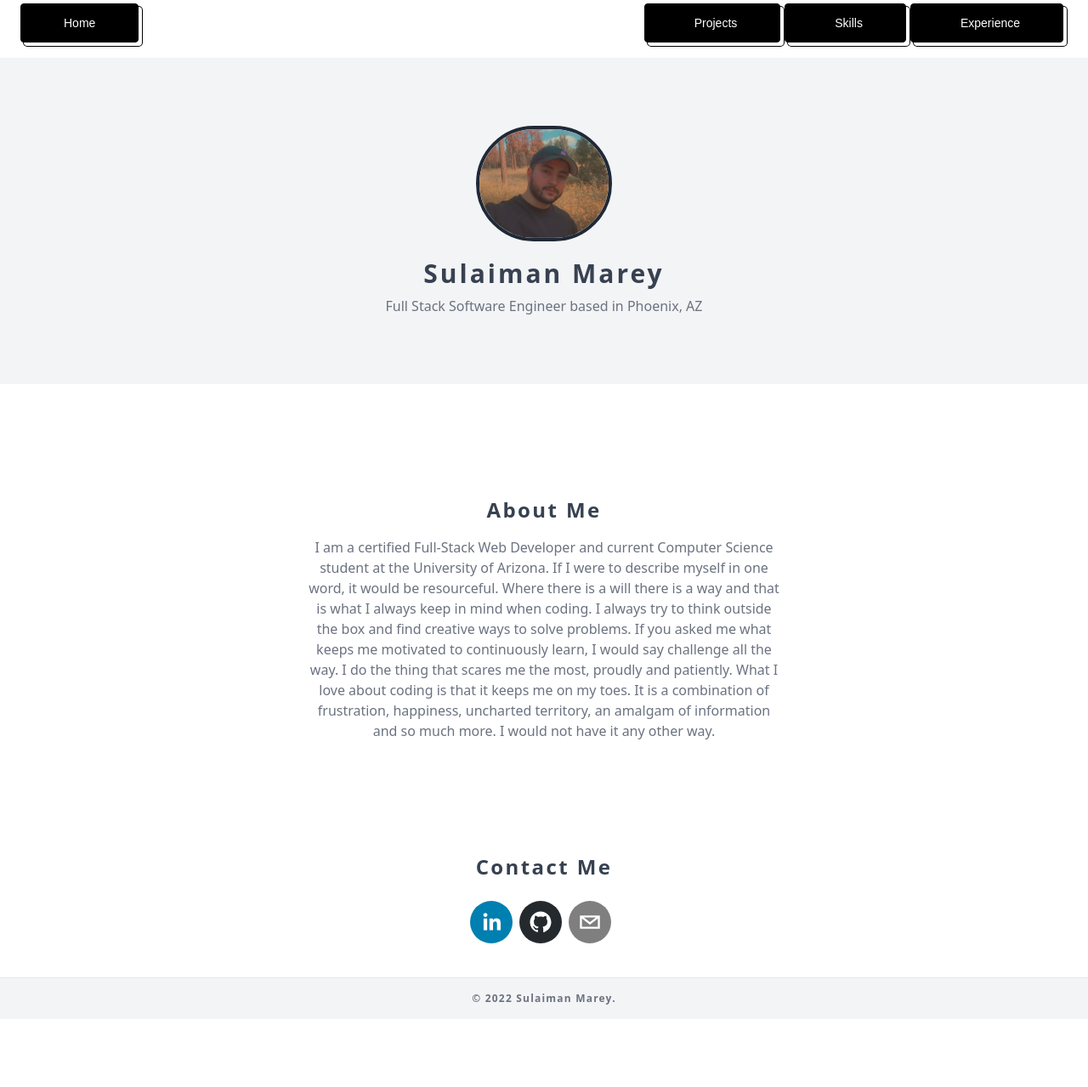
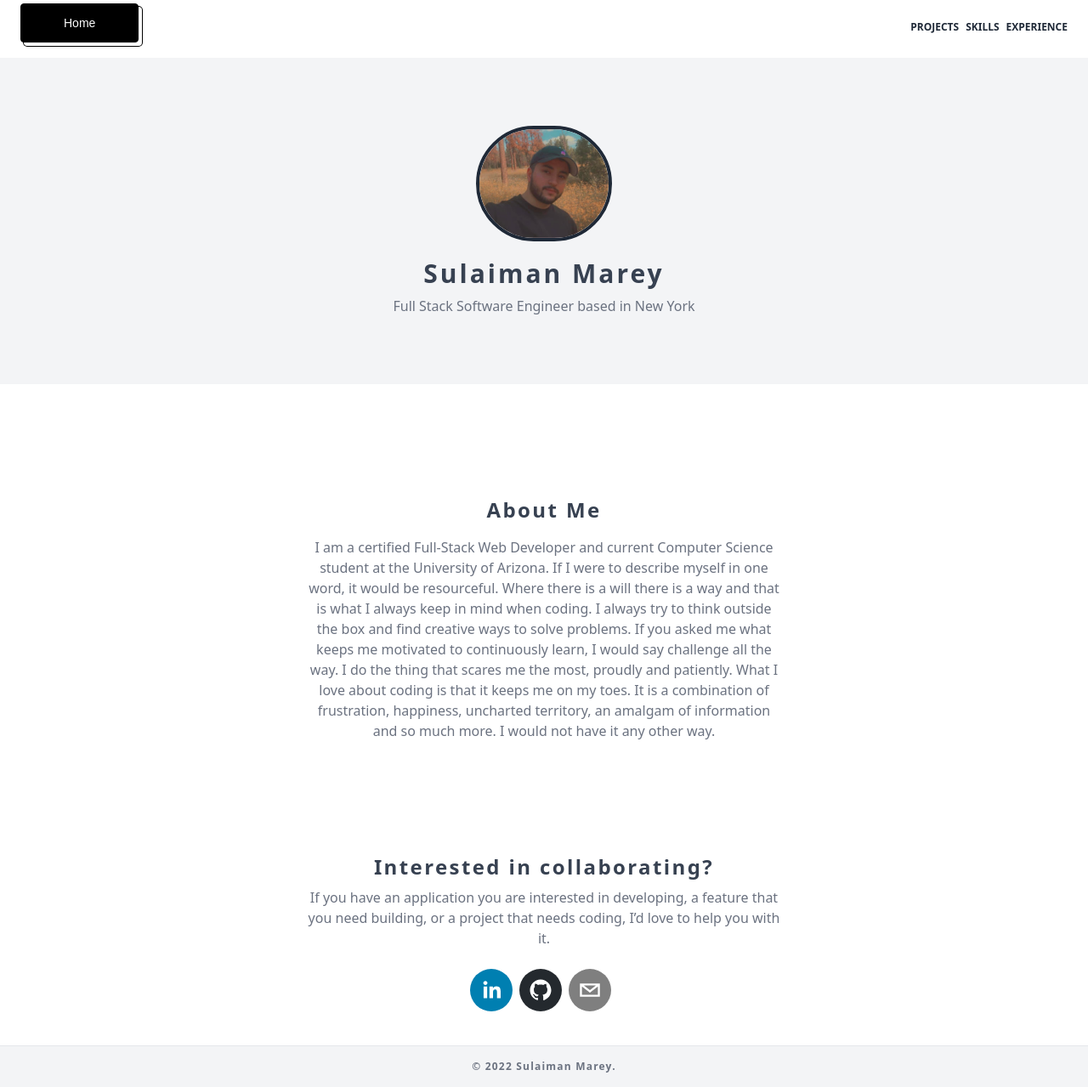
Before and after one commit to adam-marey/myPort, a React (Create React App) app: page / in a window 1280 px wide. Shown: the whole page at 85% size. Before the commit the page ends 1199 px from the top, so only its background shows below. Built offline with nearby package versions, Linux system fonts and the light colour scheme.

Commit message:
changes skills box colors and navbar

```diff
--- a/src/App.css
+++ b/src/App.css
@@ -170,8 +170,6 @@
   margin: 20px;
 }
 
-
-
 .cyan {
   border-top: 3px solid var(--cyan);
 }
@@ -189,7 +187,6 @@
   color: var(--varyDarkBlue);
   font-weight: var(--weight3);
 } */
-
 
 @media (min-width: 950px) {
   .row1-container {
@@ -209,26 +206,25 @@
   }
   .box {
     width: 20%;
-
   }
   .header p {
     width: 30%;
   }
-
 }
 
 .attribution {
-  font-size: 11px; text-align: center;
+  font-size: 11px;
+  text-align: center;
 }
 .attribution a {
   color: hsl(228, 45%, 44%);
 }
 
 :root {
-  --red: hsl(0, 78%, 62%);
-  --cyan: hsl(180, 62%, 55%);
-  --orange: hsl(34, 97%, 64%);
-  --blue: hsl(212, 86%, 64%);
+  --red: hsl(229, 6%, 66%);
+  --cyan: hsl(229, 6%, 66%);
+  --orange: hsl(229, 6%, 66%);
+  --blue: hsl(229, 6%, 66%);
   --varyDarkBlue: hsl(234, 12%, 34%);
   --grayishBlue: hsl(229, 6%, 66%);
   --veryLightGray: hsl(0, 0%, 98%);
--- a/src/components/Contact/Contact.js
+++ b/src/components/Contact/Contact.js
@@ -5,8 +5,15 @@ const Contact = () => {
   return (
     <div className="container mx-auto p-10 lg:w-6/12 lg:pt-28 lg:pt-0">
       <h1 className="tracking-widest text-2xl text-gray-700 font-black pt-5">
-        Contact Me
+        Interested in collaborating?
       </h1>
+      <div className="text-1xl text-gray-500 pt-2">
+        <p>
+          If you have an application you are interested in developing, a feature
+          that you need building, or a project that needs coding, I’d love to
+          help you with it.
+        </p>
+      </div>
       <br />
       <div className="">
         <span className="pr-2 cursor-pointer" target="_blank">
--- a/src/components/IntroImage/IntroImage.js
+++ b/src/components/IntroImage/IntroImage.js
@@ -14,7 +14,7 @@ const IntroImage = () => {
           Sulaiman Marey
         </h1>
         <h4 className="text-1xll text-gray-500 pt-2">
-          Full Stack Software Engineer based in Phoenix, AZ
+          Full Stack Software Engineer based in New York
         </h4>
       </div>
     </div>
--- a/src/components/Navbar/Navbar.js
+++ b/src/components/Navbar/Navbar.js
@@ -42,7 +42,7 @@ const Navbar = ({ fixed }) => {
               <li className="nav-item">
                 <NavLink
                   to="/projects"
-                  className="button-50 py-2 flex items-center text-xs uppercase font-bold leading-snug text-gray-800 hover:opacity-75"
+                  className=" py-2 flex items-center text-xs uppercase font-bold leading-snug text-gray-800 hover:opacity-75"
                 >
                   <span className="ml-2">Projects</span>
                 </NavLink>
@@ -50,7 +50,7 @@ const Navbar = ({ fixed }) => {
               <li className="nav-item">
                 <NavLink
                   to="/skills"
-                  className="button-50 py-2 flex items-center text-xs uppercase font-bold leading-snug text-gray-800 hover:opacity-75"
+                  className=" py-2 flex items-center text-xs uppercase font-bold leading-snug text-gray-800 hover:opacity-75"
                 >
                   <span className="ml-2">Skills</span>
                 </NavLink>
@@ -58,7 +58,7 @@ const Navbar = ({ fixed }) => {
               <li className="nav-item">
                 <NavLink
                   to="/Experience"
-                  className="button-50 py-2 flex items-center text-xs uppercase font-bold leading-snug text-gray-800 hover:opacity-75"
+                  className=" py-2 flex items-center text-xs uppercase font-bold leading-snug text-gray-800 hover:opacity-75"
                 >
                   <span className="ml-2">Experience</span>
                 </NavLink>
--- a/src/components/Projects/Projects.js
+++ b/src/components/Projects/Projects.js
@@ -14,12 +14,12 @@ function Projects(props) {
       </h1>
       <p className="mx-auto text-1xl text-gray-500 px-5">{props.description}</p>
       <ul className="flex justify-evenly p-3 cursor-pointer text-gray-500 text-1xl lowercase tracking-wide">
-        <li className="button-85 py-2 px-5 rounded">
+        <li className="button-50 py-2 px-5 rounded">
           <a href={props.githubLink} target="_blank" rel="noreferrer">
             Code
           </a>
         </li>
-        <li className="button-85 py-2 px-5 rounded">
+        <li className="button-50 py-2 px-5 rounded">
           <a href={props.liveSite} target="_blank" rel="noreferrer">
             Live
           </a>
```
Lines whose indentation alone changed are shown as unchanged.
